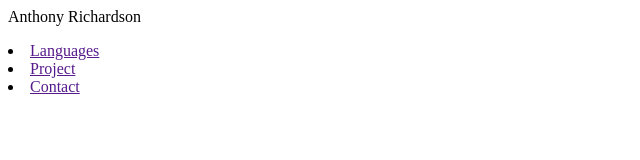
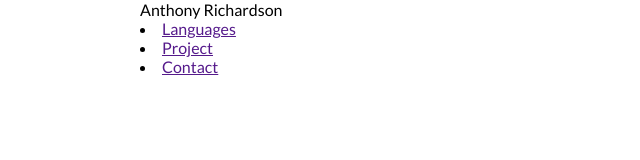
Before and after one commit to tonerich531/eportfolio, a plain HTML site: page index.html in a window 1280 px wide. Shown: the whole page, without its empty margins (0-640 px from the left). Drawn offline with Linux system fonts and the light colour scheme.

Commit message:
Third commit

```diff
--- a/styles.css
+++ b/styles.css
@@ -1,10 +1,8 @@
-<style>
 @import url('https://fonts.googleapis.com/css2?family=Lato:wght@400;700&family=Roboto:ital,wght@0,100..900;1,100..900&display=swap');
-</style>
+
 
 * {
-    font-family: lato, sans-serif;
-    ;
+    font-family: lato, roboto, sans-serif;
     padding: 0;
     margin: 0;
     box-sizing: border-box;
@@ -27,4 +25,5 @@
         height: 100px;
         width: 100%;
         max-width: 1000px;
-        margin: 0;
+        margin: 0 auto;
+    }
```
